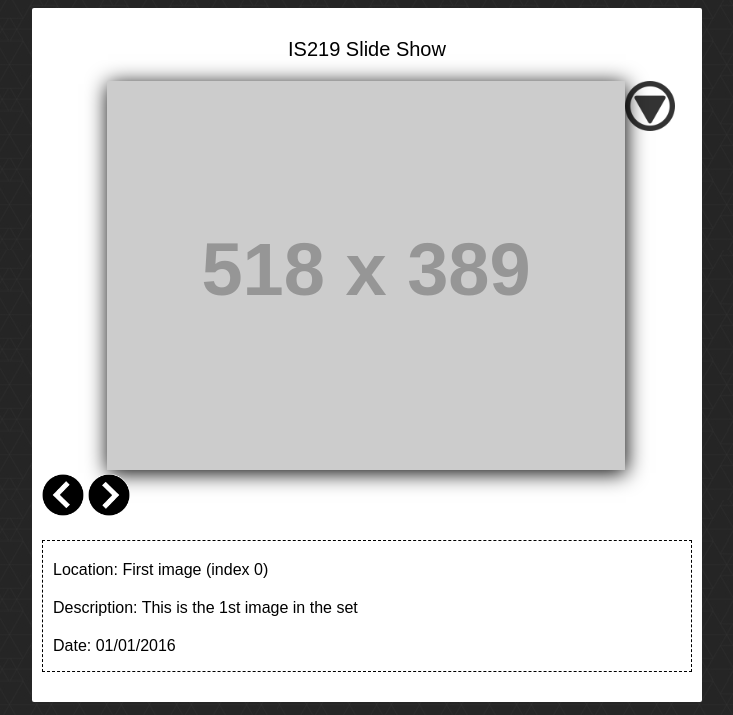
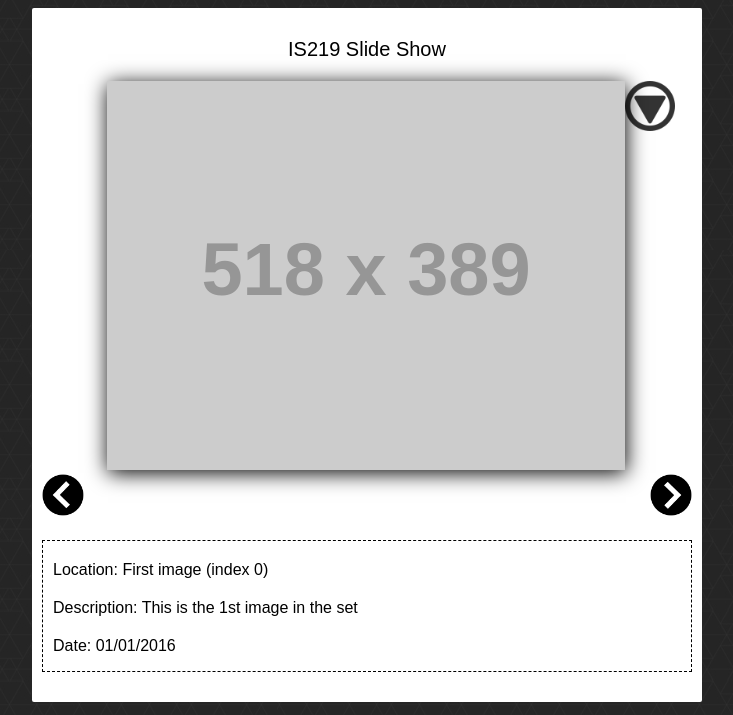
Before and after one commit to dy89/is219s17Yi-P2, a PHP site: page /index.html in a window 1280 px wide. Shown: the top 715 px of the page, without its empty margins (273-1006 px from the left). Run offline with PHP 8.4, Linux system fonts and the light colour scheme; some libraries are stand-ins or nearby versions.

Commit message:
Move 'Next Photo Button' to right side of screen

```diff
--- a/css/style.css
+++ b/css/style.css
@@ -58,6 +58,8 @@ body {
 #nextPhoto {
 	height: 42px;
 	width: 42px;
+	position: absolute;
+	right:0;
 }
 
 .details p {
```
